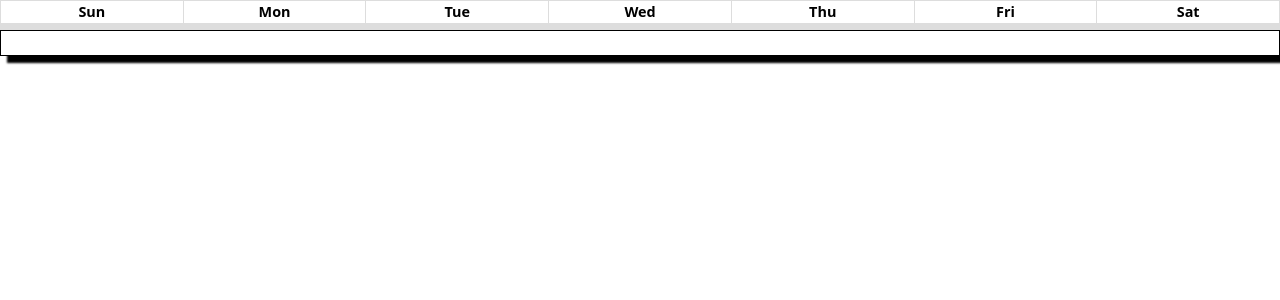
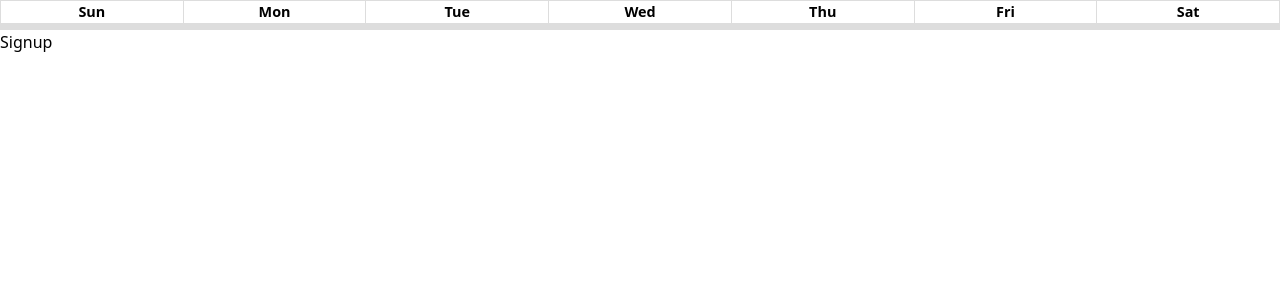
Before and after one commit to prathameshdeogirkar/FullStackToDo, a React (Vite) app in the folder frontend/: page / in a window 1280 px wide. Shown: the top 300 px of the page. Built offline with nearby package versions, Linux system fonts and the light colour scheme.

Commit message:
add signup page

```diff
--- a/frontend/src/components/Appbtn.jsx
+++ b/frontend/src/components/Appbtn.jsx
@@ -12,7 +12,7 @@ const Appbtn = ({title="your tittle ",veriant="simple_Pink",onClick}) => {
  }
 
   return (
-         <button className={`text-2xl font-bold ${veriants[veriant]} w-full h-full`}>{title}</button>
+         <button className={`text-2xl font-bold ${veriants[veriant]} w-full h-full myShadow`}>{title}</button>
   )
 }
 
--- a/frontend/src/components/Signup.jsx
+++ b/frontend/src/components/Signup.jsx
@@ -1,13 +1,8 @@
 import React from 'react'
-import Appbtn from './Appbtn'
 
 const Signup = () => {
   return (
-    <div className='w-screen h-screen absolute top-0 left-0 backdrop-blur-md z-30 flex items-center justify-center'>
-        <div className='h-10 w-60 myShadow'>
-           <Appbtn/>
-        </div>
-    </div>
+    <div>Signup</div>
   )
 }
 
--- a/frontend/src/index.css
+++ b/frontend/src/index.css
@@ -6,5 +6,5 @@
 .myShadow{
     box-shadow: 7px 7px 2px black;
     border: black 1px solid;
-    color: white;
+    color: black;
 }
```
Also changed, not shown: frontend/src/components/Appinput.jsx (added, +11 -0 lines).
